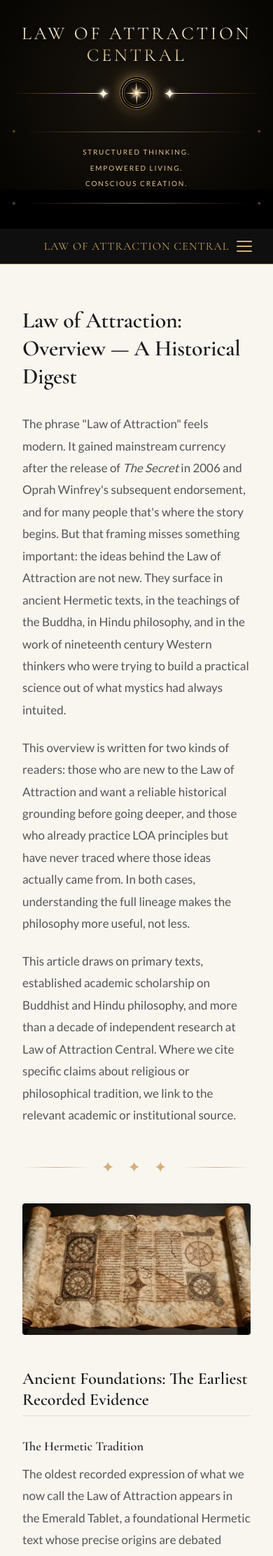
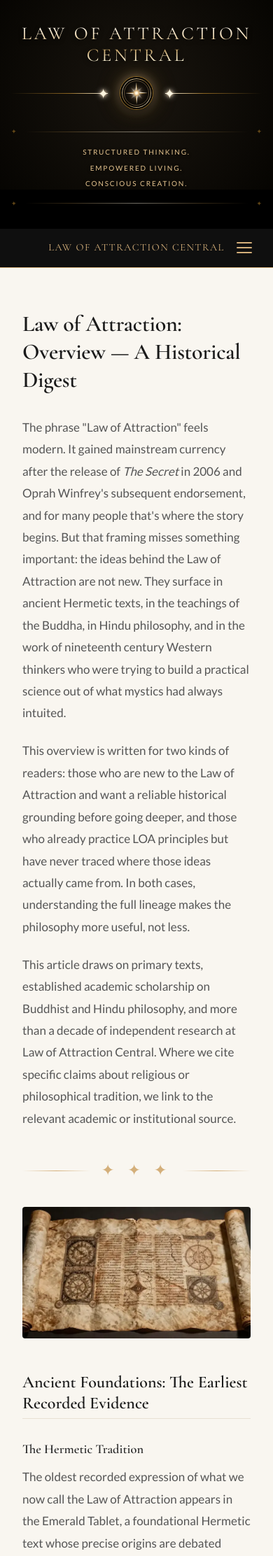
Before and after one commit to LOAC-Central/loacentral, a Jekyll site: the page built from index.html, in a window 390 px wide. Shown: the top 2224 px of the page at 70% size. Built offline with Jekyll 4.4.1, drawn with Linux system fonts in a browser that asks for light colours.

Commit message:
Update header.html

```diff
--- a/_includes/header.html
+++ b/_includes/header.html
@@ -542,44 +542,3 @@
   </ul>
 
 </nav>
-<!-- Global Mobile Header Optimization Final -->
-<style>
-@media (max-width: 768px) {
-    /* 1. Establish a perfect Flexbox grid for the container */
-    .nav-inner {
-        display: flex !important;
-        align-items: center !important; /* Mathematically centers everything vertically */
-        justify-content: center !important; /* Centers elements horizontally */
-        position: relative !important;
-        width: 100% !important;
-        box-sizing: border-box !important;
-        height: 50px !important; /* Hard-set a clean, slim height for the bar */
-        padding: 0 60px !important; /* Completely strip top/bottom padding to let flexbox center it */
-    }
-
-    /* 2. Precision center the brand title text */
-    .nav-brand {
-        display: inline-block !important;
-        text-align: center !important;
-        font-size: 1.0rem !important;
-        line-height: 1.2 !important;
-        letter-spacing: 1px !important;
-        white-space: normal !important;
-        color: #c5a059 !important;
-        margin: 0 !important; /* Wipe out ghost margins entirely */
-        padding: 0 !important;
-        width: 100% !important;
-    }
-
-    /* 3. Keep the hamburger locked to its right wall pocket and perfectly centered */
-    .nav-toggle-label {
-        position: absolute !important;
-        right: 15px !important;
-        top: 50% !important;
-        transform: translateY(-50%) !important;
-        margin: 0 !important;
-        display: flex !important;
-        align-items: center !important;
-    }
-}
-</style>
```
